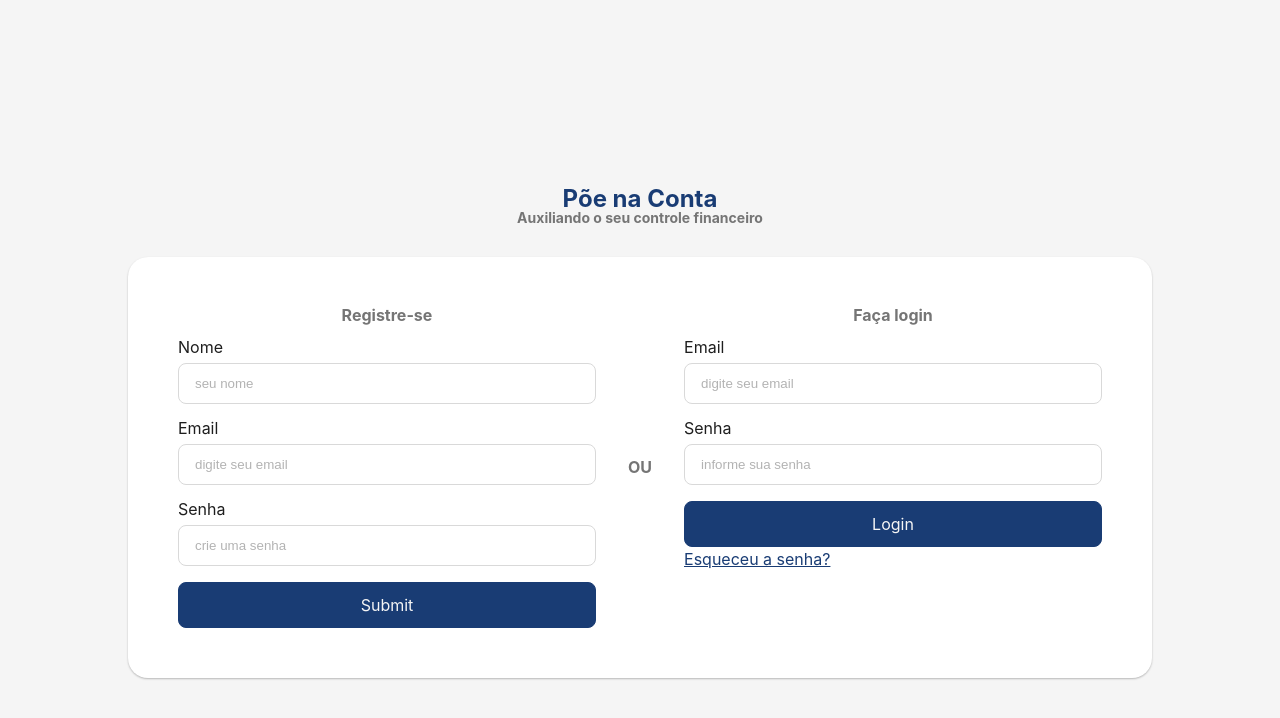
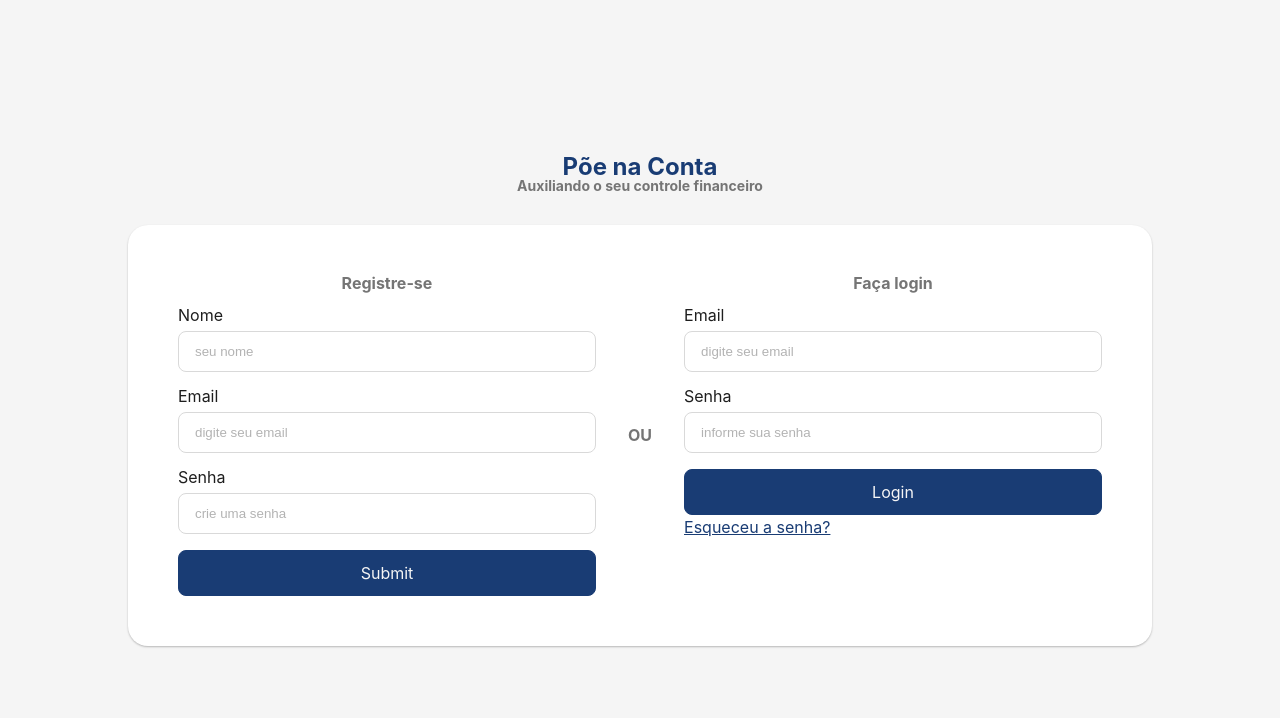
Before and after one commit to PoeNaConta/poe-na-conta-front, a React (Vite) app: page /login in a window 1280 px wide. Shown: the top 718 px of the page. Built offline with nearby package versions, Linux system fonts and the light colour scheme.

Commit message:
fix: change width and height on center layout

```diff
--- a/src/components/center-layout/center-layout.css
+++ b/src/components/center-layout/center-layout.css
@@ -1,19 +1,16 @@
 .lds--center-layout {
-  min-height: 100vh;
-  min-width: 100vw;
   height: 100%;
   width: 100%;
 
   display: flex;
   align-items: center;
   justify-content: center;
-  padding-block: var(--lds-spacing-xxl);
 
   background-color: var(--lds-color-white);
 }
 
 .lds--center-layout > * {
-  min-height: 100vh;
+  width: 100%;
 }
 
 .lds--center-layout--content > * {
@@ -22,6 +19,10 @@
 }
 
 @media (max-width: 768px) {
+  .lds--center-layout {
+    padding-block: var(--lds-spacing-xxl);
+  }
+
   .lds--center-layout--content {
     min-width: 90%;
   }
--- a/src/components/center-layout/index.tsx
+++ b/src/components/center-layout/index.tsx
@@ -29,7 +29,10 @@ export default function CenterLayout({
         )}
         <div
           className={`${baseClassName}--content`}
-          style={{ width: `${width}%`, height: `${height}%` }}
+          style={{
+            width: width ? `${width}%` : 'auto',
+            height: height ? `${height}%` : 'auto',
+          }}
         >
           {children}
         </div>
--- a/src/components/center-layout/types.ts
+++ b/src/components/center-layout/types.ts
@@ -3,6 +3,6 @@ import { PropsWithChildren } from 'react';
 export interface CenterLayoutProps extends PropsWithChildren {
   title?: string;
   subtitle?: string;
-  width: number;
-  height: number;
+  width?: number;
+  height?: number;
 }
--- a/src/globals.css
+++ b/src/globals.css
@@ -40,6 +40,7 @@
   --lds-spacing-xl: 24px;
   --lds-spacing-xxl: 32px;
   --lds-spacing-xxxl: 50px;
+  --lds-spacing-none: 0;
 
   --lds-text-color-primary: var(--lds-color-brand);
   --lds-text-color-default: var(--lds-color-dark);
@@ -47,3 +48,10 @@
   --lds-text-color-tertiary: var(--lds-color-gray);
   --lds-text-color-onbrand: var(--lds-color-white);
 }
+
+body,
+html,
+#root {
+  height: 100%;
+  width: 100%;
+}
```
